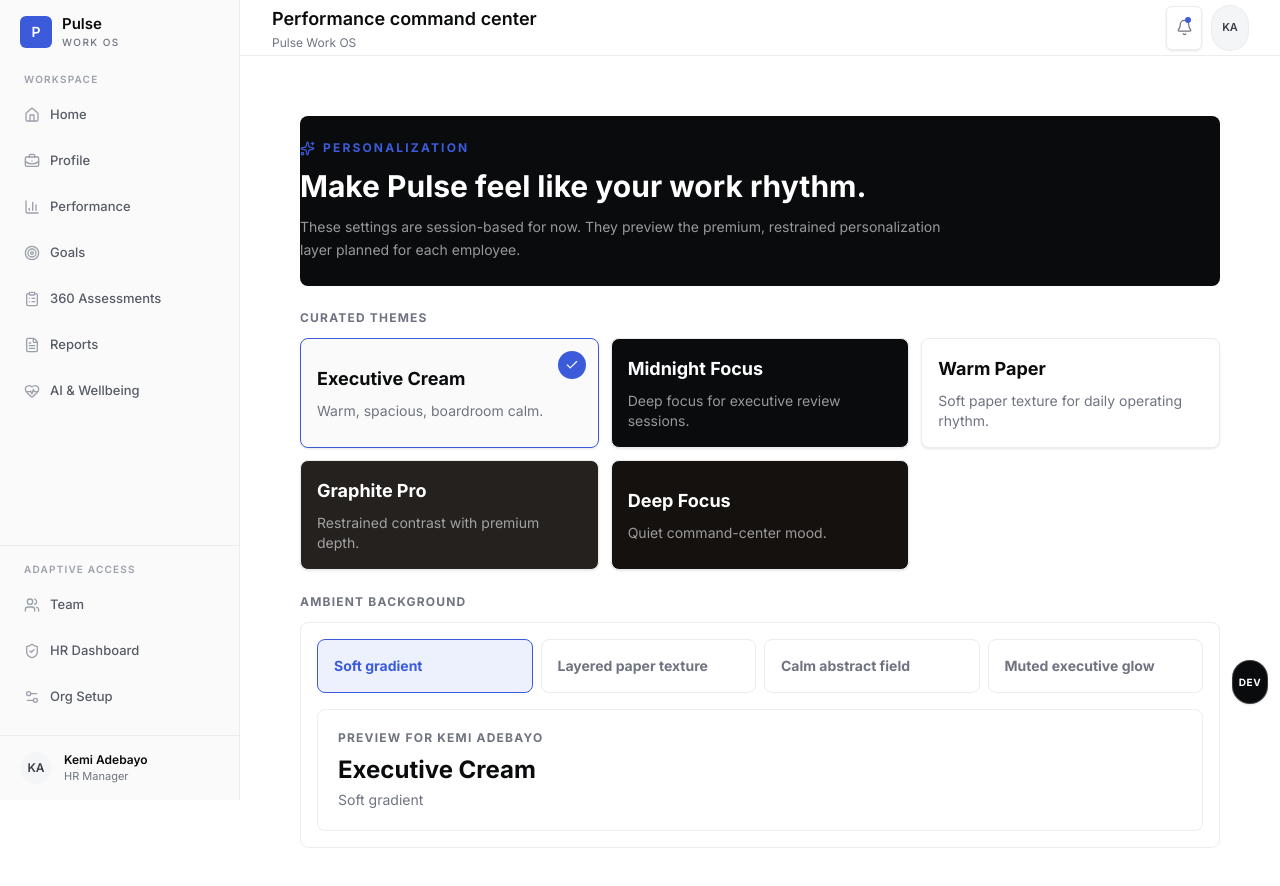
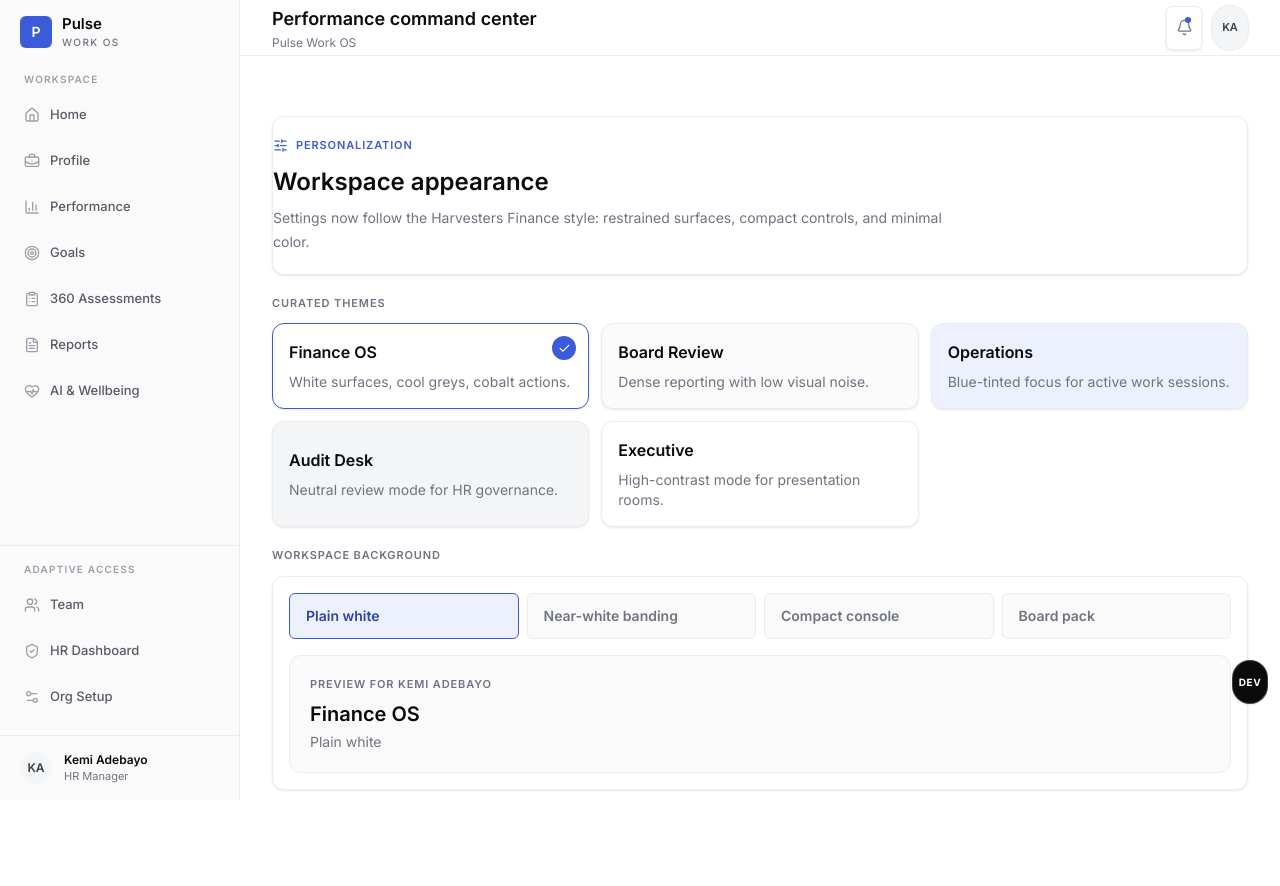
Before and after one commit to adeoluinuga-spec/pulse, a Next.js app: page /settings in a window 1280 px wide. Shown: the top 886 px of the page. Built offline with nearby package versions, Linux system fonts and the light colour scheme.

Commit message:
Polish enterprise dashboard UI

```diff
--- a/src/app/globals.css
+++ b/src/app/globals.css
@@ -236,6 +236,38 @@ h1, h2, h3, h4, h5, h6 {
   animation: fade-up 0.42s ease-out both;
 }
 
+.dashboard-page .bg-ink {
+  background: var(--surface) !important;
+  border: 1px solid var(--border);
+  color: var(--ink) !important;
+  box-shadow: var(--shadow);
+}
+
+.dashboard-page .bg-ink .text-white,
+.dashboard-page .bg-ink [class*="text-white/"] {
+  color: var(--muted) !important;
+}
+
+.dashboard-page .bg-ink h1,
+.dashboard-page .bg-ink h2,
+.dashboard-page .bg-ink h3,
+.dashboard-page .bg-ink .font-syne,
+.dashboard-page .bg-ink .font-display {
+  color: var(--ink) !important;
+}
+
+.dashboard-page .bg-ink .bg-white\/\[0\.06\],
+.dashboard-page .bg-ink .bg-white\/\[0\.08\],
+.dashboard-page .bg-ink .bg-white\/8,
+.dashboard-page .bg-ink .bg-white\/10 {
+  background: var(--muted) !important;
+}
+
+.dashboard-page .bg-ink .border-white\/10,
+.dashboard-page .bg-ink .border-white\/20 {
+  border-color: var(--border) !important;
+}
+
 .bg-card {
   background: var(--surface);
   border-color: var(--border);
@@ -253,6 +285,13 @@ h1, h2, h3, h4, h5, h6 {
 .font-black,
 .font-extrabold {
   font-weight: 700 !important;
+}
+
+.tracking-\[0\.16em\],
+.tracking-\[0\.18em\],
+.tracking-\[0\.2em\],
+.tracking-widest {
+  letter-spacing: 0.08em !important;
 }
 
 button,
--- a/src/app/settings/page.tsx
+++ b/src/app/settings/page.tsx
@@ -2,22 +2,22 @@
 
 import { useState } from "react";
 import clsx from "clsx";
-import { Check, Sparkles } from "lucide-react";
+import { Check, SlidersHorizontal } from "lucide-react";
 import { useUser } from "@/context/UserContext";
 
 const themes = [
-  { name: "Executive Cream", tone: "bg-cream", text: "Warm, spacious, boardroom calm." },
-  { name: "Midnight Focus", tone: "bg-ink text-white", text: "Deep focus for executive review sessions." },
-  { name: "Warm Paper", tone: "bg-paper", text: "Soft paper texture for daily operating rhythm." },
-  { name: "Graphite Pro", tone: "bg-[#24211f] text-white", text: "Restrained contrast with premium depth." },
-  { name: "Deep Focus", tone: "bg-[#14110f] text-white", text: "Quiet command-center mood." },
+  { name: "Finance OS", tone: "bg-surface", text: "White surfaces, cool greys, cobalt actions." },
+  { name: "Board Review", tone: "bg-paper-50", text: "Dense reporting with low visual noise." },
+  { name: "Operations", tone: "bg-cobalt-light", text: "Blue-tinted focus for active work sessions." },
+  { name: "Audit Desk", tone: "bg-paper-100", text: "Neutral review mode for HR governance." },
+  { name: "Executive", tone: "bg-ink text-white", text: "High-contrast mode for presentation rooms." },
 ];
 
 const backgrounds = [
-  "Soft gradient",
-  "Layered paper texture",
-  "Calm abstract field",
-  "Muted executive glow",
+  "Plain white",
+  "Near-white banding",
+  "Compact console",
+  "Board pack",
 ];
 
 export default function SettingsPage() {
@@ -26,25 +26,25 @@ export default function SettingsPage() {
   const [background, setBackground] = useState(backgrounds[0]);
 
   return (
-    <main className="dashboard-page space-y-6 px-4 md:px-7">
-      <section className="rounded-[28px] bg-ink p-6 text-white">
-        <div className="flex items-center gap-2 text-pulse">
-          <Sparkles size={15} />
-          <p className="text-xs font-bold uppercase tracking-[0.18em]">Personalization</p>
+    <main className="dashboard-page space-y-5">
+      <section className="rounded-lg border border-paper-200 bg-surface p-5 shadow-sm">
+        <div className="flex items-center gap-2 text-cobalt">
+          <SlidersHorizontal size={15} />
+          <p className="text-[11px] font-semibold uppercase tracking-[0.08em]">Personalization</p>
         </div>
-        <h1 className="mt-3 font-syne text-3xl font-bold">Make Pulse feel like your work rhythm.</h1>
-        <p className="mt-3 max-w-2xl text-sm leading-relaxed text-white/58">
-          These settings are session-based for now. They preview the premium, restrained personalization layer planned for each employee.
+        <h1 className="mt-3 text-2xl font-semibold text-ink">Workspace appearance</h1>
+        <p className="mt-2 max-w-2xl text-sm leading-6 text-muted">
+          Settings now follow the Harvesters Finance style: restrained surfaces, compact controls, and minimal color.
         </p>
       </section>
 
       <section>
-        <p className="mb-3 text-xs font-bold uppercase tracking-widest text-muted">Curated Themes</p>
+        <p className="mb-3 text-[11px] font-semibold uppercase tracking-[0.08em] text-muted">Curated themes</p>
         <div className="grid gap-3 md:grid-cols-3">
           {themes.map((item) => (
-            <button key={item.name} onClick={() => setTheme(item.name)} className={clsx("relative min-h-36 rounded-[24px] border p-4 text-left shadow-sm transition", item.tone, theme === item.name ? "border-pulse" : "border-border")}>
-              {theme === item.name && <span className="absolute right-3 top-3 grid h-7 w-7 place-items-center rounded-full bg-pulse text-white"><Check size={14} /></span>}
-              <p className="font-syne text-lg font-bold">{item.name}</p>
+            <button key={item.name} onClick={() => setTheme(item.name)} className={clsx("relative min-h-32 rounded-lg border p-4 text-left shadow-sm transition", item.tone, theme === item.name ? "border-cobalt" : "border-paper-200")}>
+              {theme === item.name && <span className="absolute right-3 top-3 grid h-6 w-6 place-items-center rounded-full bg-cobalt text-white"><Check size={13} /></span>}
+              <p className="text-base font-semibold">{item.name}</p>
               <p className={clsx("mt-2 text-sm", item.tone.includes("text-white") ? "text-white/58" : "text-muted")}>{item.text}</p>
             </button>
           ))}
@@ -52,16 +52,16 @@ export default function SettingsPage() {
       </section>
 
       <section>
-        <p className="mb-3 text-xs font-bold uppercase tracking-widest text-muted">Ambient Background</p>
-        <div className="rounded-[24px] border border-border bg-card p-4">
+        <p className="mb-3 text-[11px] font-semibold uppercase tracking-[0.08em] text-muted">Workspace background</p>
+        <div className="rounded-lg border border-paper-200 bg-surface p-4 shadow-sm">
           <div className="grid gap-2 md:grid-cols-4">
             {backgrounds.map((item) => (
-              <button key={item} onClick={() => setBackground(item)} className={clsx("rounded-2xl border px-4 py-4 text-left text-sm font-bold", background === item ? "border-pulse bg-pulse-soft text-pulse" : "border-border bg-paper text-muted")}>{item}</button>
+              <button key={item} onClick={() => setBackground(item)} className={clsx("rounded-md border px-4 py-3 text-left text-sm font-semibold", background === item ? "border-cobalt bg-cobalt-light text-cobalt-dark" : "border-paper-200 bg-paper-50 text-muted")}>{item}</button>
             ))}
           </div>
-          <div className="mt-4 overflow-hidden rounded-[22px] border border-border bg-[radial-gradient(circle_at_20%_10%,rgba(232,68,10,0.12),transparent_34%),linear-gradient(135deg,var(--cream),var(--paper))] p-5">
-            <p className="text-xs font-bold uppercase tracking-widest text-muted">Preview for {user.name}</p>
-            <p className="mt-2 font-syne text-2xl font-bold text-ink">{theme}</p>
+          <div className="mt-4 overflow-hidden rounded-lg border border-paper-200 bg-paper-50 p-5">
+            <p className="text-[11px] font-semibold uppercase tracking-[0.08em] text-muted">Preview for {user.name}</p>
+            <p className="mt-2 text-xl font-semibold text-ink">{theme}</p>
             <p className="mt-1 text-sm text-muted">{background}</p>
           </div>
         </div>
```
Also changed, not shown: 1 other file (tests, documents, lock files or other folders).
